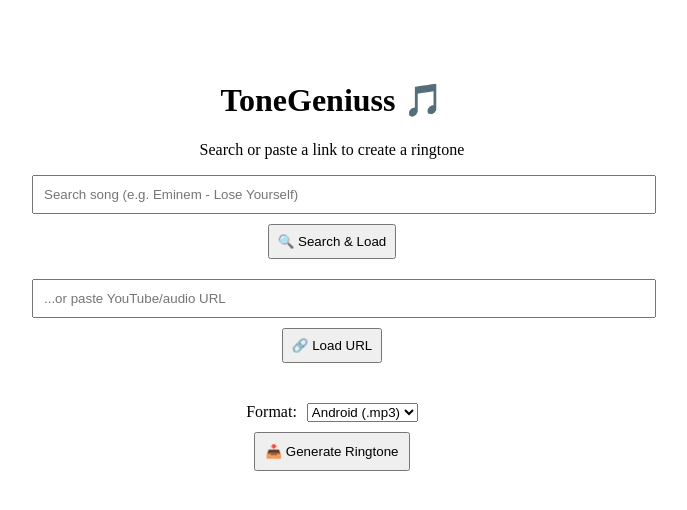
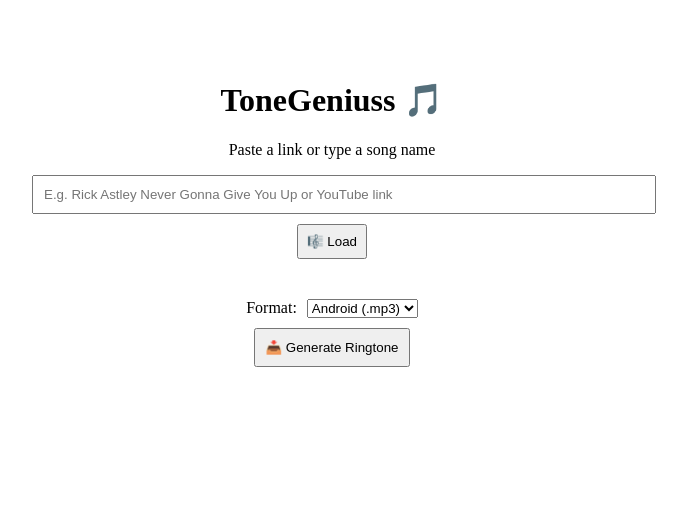
Before and after one commit to tonegeniuss/tonegeniuss-deploy, a React (Vite) app: page / in a window 1280 px wide. Shown: the top 510 px of the page, without its empty margins (308-995 px from the left). Built offline with nearby package versions, Linux system fonts and the light colour scheme.

Commit message:
Update main.jsx

```diff
--- a/src/main.jsx
+++ b/src/main.jsx
@@ -6,11 +6,10 @@ import RegionsPlugin from 'wavesurfer.js/dist/plugins/regions.js'
 function App() {
   const waveformRef = useRef(null)
   const wavesurferRef = useRef(null)
-  const [audioUrl, setAudioUrl] = useState("")
+  const [input, setInput] = useState("")
   const [region, setRegion] = useState(null)
   const [status, setStatus] = useState("")
   const [format, setFormat] = useState("mp3")
-  const [searchTerm, setSearchTerm] = useState("")
 
   const loadAudio = (url) => {
     if (wavesurferRef.current) {
@@ -50,26 +49,18 @@ function App() {
     }
   }
 
-  const handleLoadUrl = () => {
-    if (!audioUrl) {
-      setStatus("❗ Please paste a valid URL first.")
-      return
-    }
-    setStatus("🔄 Loading audio...")
-    loadAudio(audioUrl.trim())
-  }
-
-  const handleSearch = () => {
-    if (!searchTerm.trim()) {
-      setStatus("❗ Please enter a song name.")
+  const handleLoad = () => {
+    if (!input.trim()) {
+      setStatus("❗ Enter a song name or link.")
       return
     }
 
-    setStatus(`🔍 Searching "${searchTerm}" (simulated)...`)
-    // Simulate fetching top result and loading sample MP3
+    const isYouTube = input.includes("youtube.com") || input.includes("youtu.be")
+    setStatus("🔄 Loading audio...")
+
+    // For now, simulate result (later: backend fetch real audio from YouTube)
     setTimeout(() => {
       const demoMp3 = "https://file-examples.com/storage/fe798a6f6a101b7cf3f9b06/2017/11/file_example_MP3_700KB.mp3"
-      setAudioUrl(demoMp3)
       loadAudio(demoMp3)
     }, 1500)
   }
@@ -89,25 +80,17 @@ function App() {
   return (
     <div style={{ maxWidth: 600, margin: '40px auto', textAlign: 'center', padding: 20 }}>
       <h1>ToneGeniuss 🎵</h1>
-      <p>Search or paste a link to create a ringtone</p>
+      <p>Paste a link or type a song name</p>
 
       <input
         type="text"
-        placeholder="Search song (e.g. Eminem - Lose Yourself)"
-        value={searchTerm}
-        onChange={(e) => setSearchTerm(e.target.value)}
+        placeholder="E.g. Rick Astley Never Gonna Give You Up or YouTube link"
+        value={input}
+        onChange={(e) => setInput(e.target.value)}
         style={{ width: '100%', padding: 10, marginBottom: 10 }}
       />
-      <button onClick={handleSearch} style={{ padding: 8, marginBottom: 20 }}>🔍 Search & Load</button>
 
-      <input
-        type="text"
-        placeholder="...or paste YouTube/audio URL"
-        value={audioUrl}
-        onChange={(e) => setAudioUrl(e.target.value)}
-        style={{ width: '100%', padding: 10, marginBottom: 10 }}
-      />
-      <button onClick={handleLoadUrl} style={{ padding: 8, marginBottom: 20 }}>🔗 Load URL</button>
+      <button onClick={handleLoad} style={{ padding: 8, marginBottom: 20 }}>🎼 Load</button>
 
       <div ref={waveformRef} style={{ marginBottom: 20 }} />
 
```
